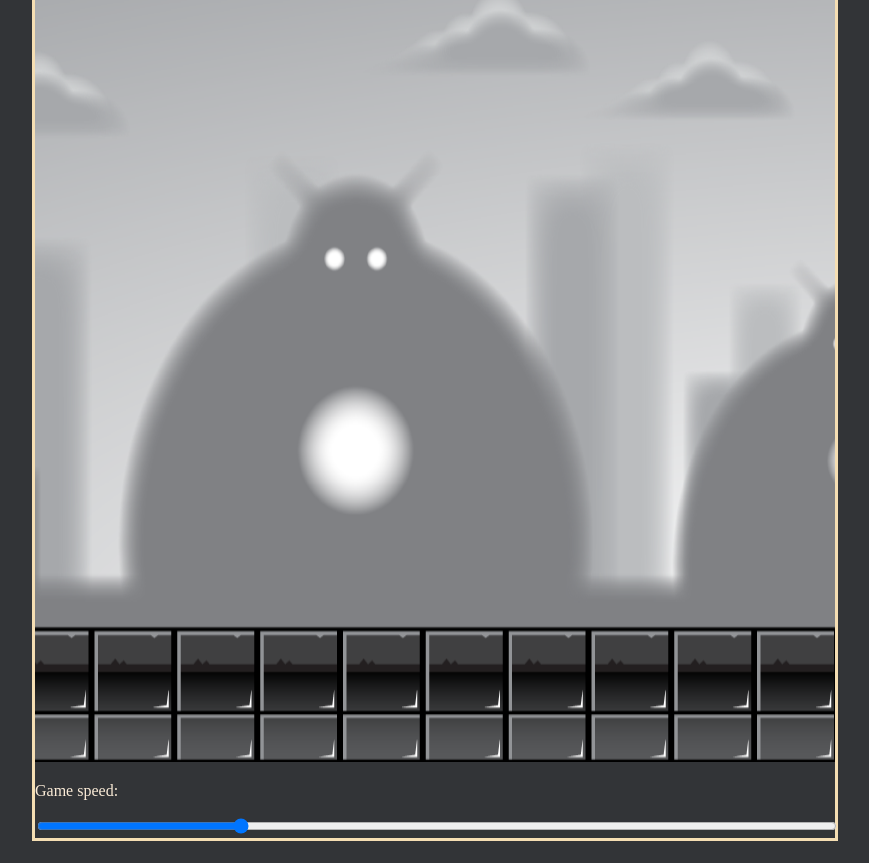
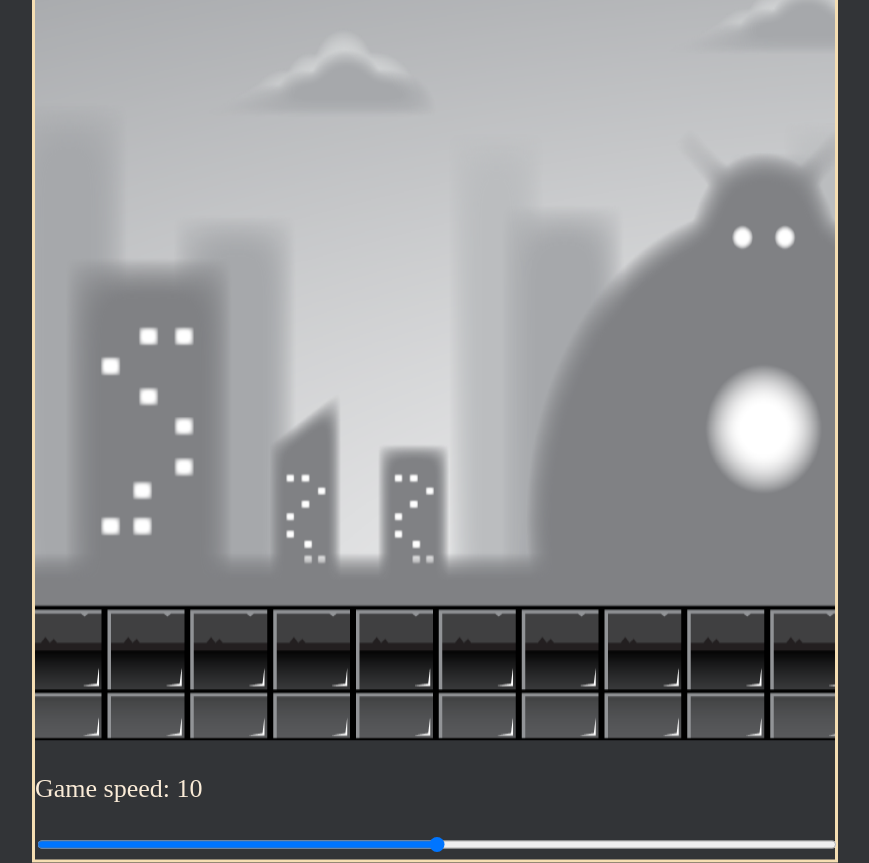
Before and after one commit to MarcoRosselDev/game-02, a plain HTML site: page index.html in a window 1280 px wide. Shown: the whole page, without its empty margins (205-1074 px from the left). Before the commit the page ends 841 px from the top, so only its background shows below. Drawn offline with Linux system fonts and the light colour scheme; animation ran at ten frames a second.

Commit message:
class 3.8

```diff
--- a/index.js
+++ b/index.js
@@ -2,7 +2,7 @@ const canvas = document.getElementById("canvas1");
 const ctx = canvas.getContext("2d");
 const CANVAS_WIDTH = (canvas.width = 800);
 const CANVAS_HEIGHT = (canvas.height = 700);
-let gameSpeed = 20;
+let gameSpeed = 10;
 
 const backgroundLayer1 = new Image();
 backgroundLayer1.src = "layer-1.png";
@@ -14,6 +14,14 @@ const backgroundLayer4 = new Image();
 backgroundLayer4.src = "layer-4.png";
 const backgroundLayer5 = new Image();
 backgroundLayer5.src = "layer-5.png";
+
+const slider = document.getElementById("slider");
+slider.value = gameSpeed;
+const showGameSpeed = document.getElementById("showGameSpeed");
+showGameSpeed.innerHTML = gameSpeed;
+slider.addEventListener("change", function (e) {
+  gameSpeed = e.target.value;
+});
 
 class Layer {
   constructor(image, speedModifier) {
--- a/styles.css
+++ b/styles.css
@@ -9,6 +9,7 @@ body {
   top: 50%;
   left: 50%;
   border: 3px solid wheat;
+  font-size: 26px;
 }
 
 #canvas1 {
```
